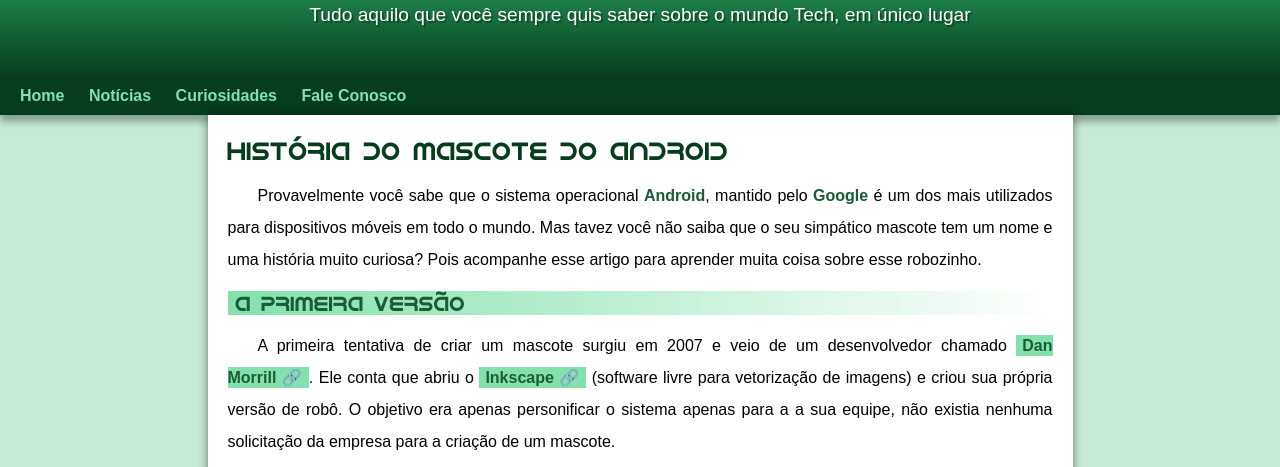
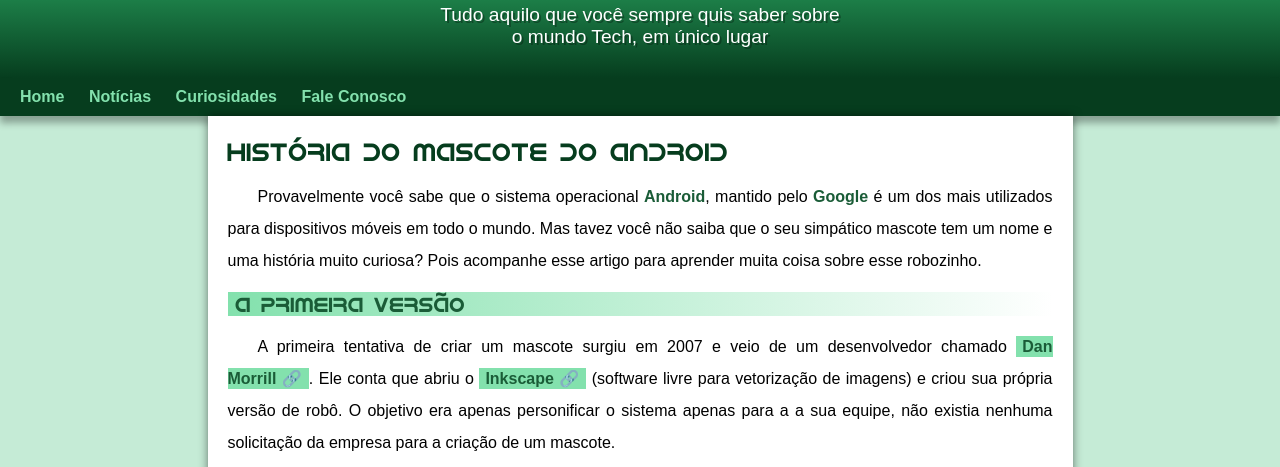
Before and after one commit to jfmoraeslara/projeto-android, a plain HTML site: page index.html in a window 1280 px wide. Shown: the part 113-580 px from the top of the page. Drawn offline with Linux system fonts and the light colour scheme.

Commit message:
Correção cabeçalho

```diff
--- a/estilo/style.css
+++ b/estilo/style.css
@@ -57,10 +57,11 @@ header > p {
     color: white;
     font-family: var(--font-padrao);
     font-size: 1.2em;
-    width: 500xp;
+    width: 400px;
+    margin: auto;
     padding-left: 10px;
     padding-right: 10px;
-    margin-bottom: 30px;
+    padding-bottom: 30px;
     text-shadow: 2px 2px 0px rgba(0, 0, 0, 0.30);
 }
 
```
Also changed, not shown: QR-projeto-android.png (added).
